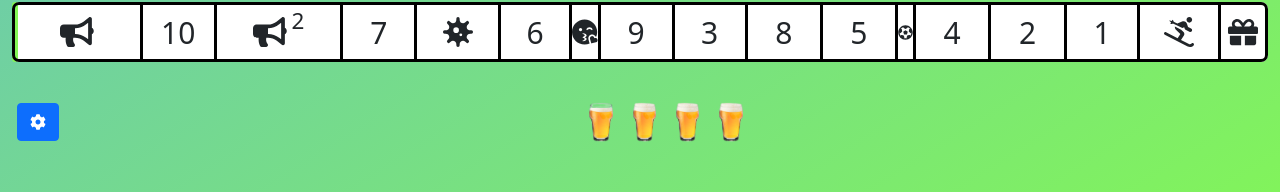
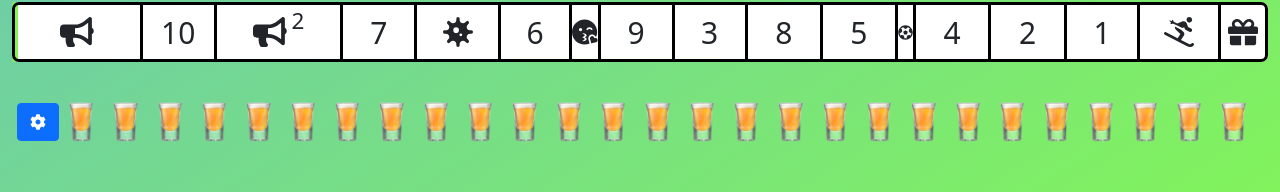
Before and after one commit to Davvos11/escalatiemix, a React (Create React App) app: page / in a window 1280 px wide. Both pictures are taken after a click on the button "Start nu". Shown: the part 534-726 px from the top of the page. Built offline with nearby package versions, Linux system fonts and the light colour scheme.

Commit message:
fixed calculation of container amounts

```diff
--- a/public/test.html
+++ /dev/null
@@ -1,53 +0,0 @@
-<!DOCTYPE html>
-<html lang="en">
-<head>
-    <meta charset="UTF-8">
-    <title>Title</title>
-    <style>
-        .container {
-            height: 500px;
-            background: #65BBCC;
-        }
-
-        .toolie {
-            position: relative;
-            height: 80%;
-        }
-
-        .empty {
-            position: absolute;
-            height: 20%;
-            overflow: hidden;
-        }
-
-        .empty img {
-            height: 500%;
-        }
-
-        .full {
-            position: absolute;
-            height: 80%;
-            overflow: hidden;
-            bottom: 0;
-        }
-
-        .full img {
-            position: relative;
-            top:   -25%;
-            height: 125%;
-        }
-    </style>
-</head>
-<body>
-<div class="container">
-    <div class="toolie">
-        <div class="empty">
-            <img src="containers/shot-empty.png">
-        </div>
-        <div class="full">
-            <img src="containers/shot-full.png">
-        </div>
-    </div>
-</div>
-</body>
-</html>
--- a/src/config.ts
+++ b/src/config.ts
@@ -81,9 +81,9 @@ export const containers: Container[] = [
 ]
 
 export const toeters: number[] = [
-    1, 5, 10, 15, 20, 25, 30, 35, 40, 45, 50, 55, 60, 65, 70, 75, 80, 85, 90, 95, 100, 105
+    1, 2, 3, 4, 5, 6, 7, 8, 10, 15, 20, 25, 30, 35, 40, 45, 50, 55, 60, 65, 70, 75, 80, 85, 90, 95, 100, 105
 ]
 
 // export const toeters: number[] = [
-//     1, 5, 10
+//     3, 4, 5, 6, 7, 8, 9, 10
 // ]
--- a/src/container-display/Containers.tsx
+++ b/src/container-display/Containers.tsx
@@ -23,7 +23,12 @@ type state = {
     fulls: JSX.Element[]
 }
 
-const CURRENT_CONTAINER_ID = "current_container"
+const IDS = {
+    "currentContainer": "current_container",
+    "containerContainer": "containers",
+    "scrollLeft": "scroll_left",
+    "scrollRight": "scroll_right"
+}
 
 class Containers extends Component<props, state> {
     constructor(props: Readonly<props>) {
@@ -31,7 +36,7 @@ class Containers extends Component<props, state> {
 
         this.state = {
             displaySettings: false,
-            container: containers[1],
+            container: containers[0],
             toeterCount: 0,
             empties: [],
             current: <></>,
@@ -57,11 +62,11 @@ class Containers extends Component<props, state> {
                             <FontAwesomeIcon icon={faCog}/>
                         </Button>
                     </div>
-                    <div className={styles.containerContainer}>
+                    <div className={styles.containerContainer} id={IDS.containerContainer}>
                         <div className={`${styles.container} ${styles.emptyContainer}`}>
                             {this.state.empties}
                             <div className={`${styles.container} ${styles.currentContainer}`}
-                                 id={CURRENT_CONTAINER_ID}>
+                                 id={IDS.currentContainer}>
                                 {this.state.current}
                             </div>
                         </div>
@@ -75,6 +80,7 @@ class Containers extends Component<props, state> {
     }
 
     componentDidMount() {
+        // Update the amount and fullness of the containers
         this.updateContainers(this.state.toeterCount)
     }
 
@@ -107,7 +113,7 @@ class Containers extends Component<props, state> {
 
             if (newCount !== this.state.toeterCount)
                 this.updateContainers(newCount)
-                this.setState({toeterCount: newCount})
+            this.setState({toeterCount: newCount})
         }
         if (prevState.container !== this.state.container) {
             this.updateContainers(this.state.toeterCount)
@@ -121,16 +127,24 @@ class Containers extends Component<props, state> {
     private updateContainers = (toeterCount: number) => {
         const container = this.state.container
         const relBottom = container.height - container.bottom
-        // Calculate the total and empty amount of containers
-        let containerCount = this.props.toeters.length * (SHOTJE / this.state.container.capacity)
-        let emptyContainerCount = toeterCount * (SHOTJE / this.state.container.capacity)
-        let fullContainerCount = this.props.toeters.length * (SHOTJE / this.state.container.capacity) - emptyContainerCount
-        // Calculate how much there should be left in the current container
-        const fullness = fullContainerCount - Math.floor(fullContainerCount)
+        // Calculate the amount of total volume and containers
+        let totalVolume = this.props.toeters.length * SHOTJE
+        const totalContainers = Math.ceil((totalVolume) / container.capacity)
+        // Calculate the excess volume (i.e. the volume that should already be gone from the first container)
+        const excessVolume = totalContainers * container.capacity - totalVolume
+        // Calculate the amount of already consumed volume and containers
+        const consumedVolume = toeterCount * SHOTJE + excessVolume
+        const emptyContainers = Math.floor(consumedVolume / container.capacity)
+        // Calculate the amount of volume consumed from the current container
+        const currentConsumed = consumedVolume % container.capacity
+        const currentRemaining = container.capacity - currentConsumed
+        const fullness = currentRemaining / container.capacity
+        // Calculate the amount of full containers
+        let fullContainers = totalContainers - emptyContainers - (currentConsumed > 0 ? 1 : 0)
 
-        // Round glass counts
-        containerCount = Math.ceil(containerCount)
-        emptyContainerCount = Math.floor(emptyContainerCount)
+        // Hacky fix for if SHOTJE === container.capacity
+        fullContainers -= Math.floor(fullness)
+
         // Calculate how much of the full image should be shown
         // (taking into account that the full image is bigger than a full container)
         const imageFullness = (relBottom +
@@ -142,13 +156,12 @@ class Containers extends Component<props, state> {
         let empties = [], fulls = [];
 
         // Create arrays of empty and full containers
-        for (let i = 0; i < emptyContainerCount; i++) {
+        for (let i = 0; i < emptyContainers; i++) {
             empties.push(<div className={styles.empty}>
                 <img src={container.empty_img} alt={""}/>
             </div>)
         }
-        // We start at +1, since the current container also counts (otherwise we would have one too many)
-        for (let i = emptyContainerCount + 1; i < containerCount; i++) {
+        for (let i = 0; i < fullContainers; i++) {
             fulls.push(<div className={styles.full}>
                 <div>
                     <img src={container.full_img} alt={""}/>
@@ -158,7 +171,7 @@ class Containers extends Component<props, state> {
 
         // Create the container currently being drank
         let current = <></>
-        if (toeterCount <= this.props.toeters.length) {
+        if (fullness !== 0 && toeterCount < this.props.toeters.length) {
             current = (<div className={styles.current}>
                 <div className={styles.emptyPart} style={{height: `${imageEmptiness * 100}%`}}>
                     <img src={container.empty_img} alt={""} style={{
@@ -178,9 +191,9 @@ class Containers extends Component<props, state> {
     }
 
     private scrollContainers = () => {
-        document.getElementById(CURRENT_CONTAINER_ID)?.scrollIntoView({
+        document.getElementById(IDS.currentContainer)?.scrollIntoView({
             behavior: 'smooth',
-            block: "center",
+            block: "nearest",
             inline: "center"
         })
     }
--- a/src/container-display/styles.module.css
+++ b/src/container-display/styles.module.css
@@ -8,8 +8,9 @@
 
 .containerContainer {
     display: flex;
+    position: relative;
     height: 100%;
-    overflow-x: auto;
+    overflow-x: hidden;
     margin-left: auto;
     margin-right: auto;
 }
```
Also changed, not shown: 1 other file (tests, documents, lock files or other folders).
